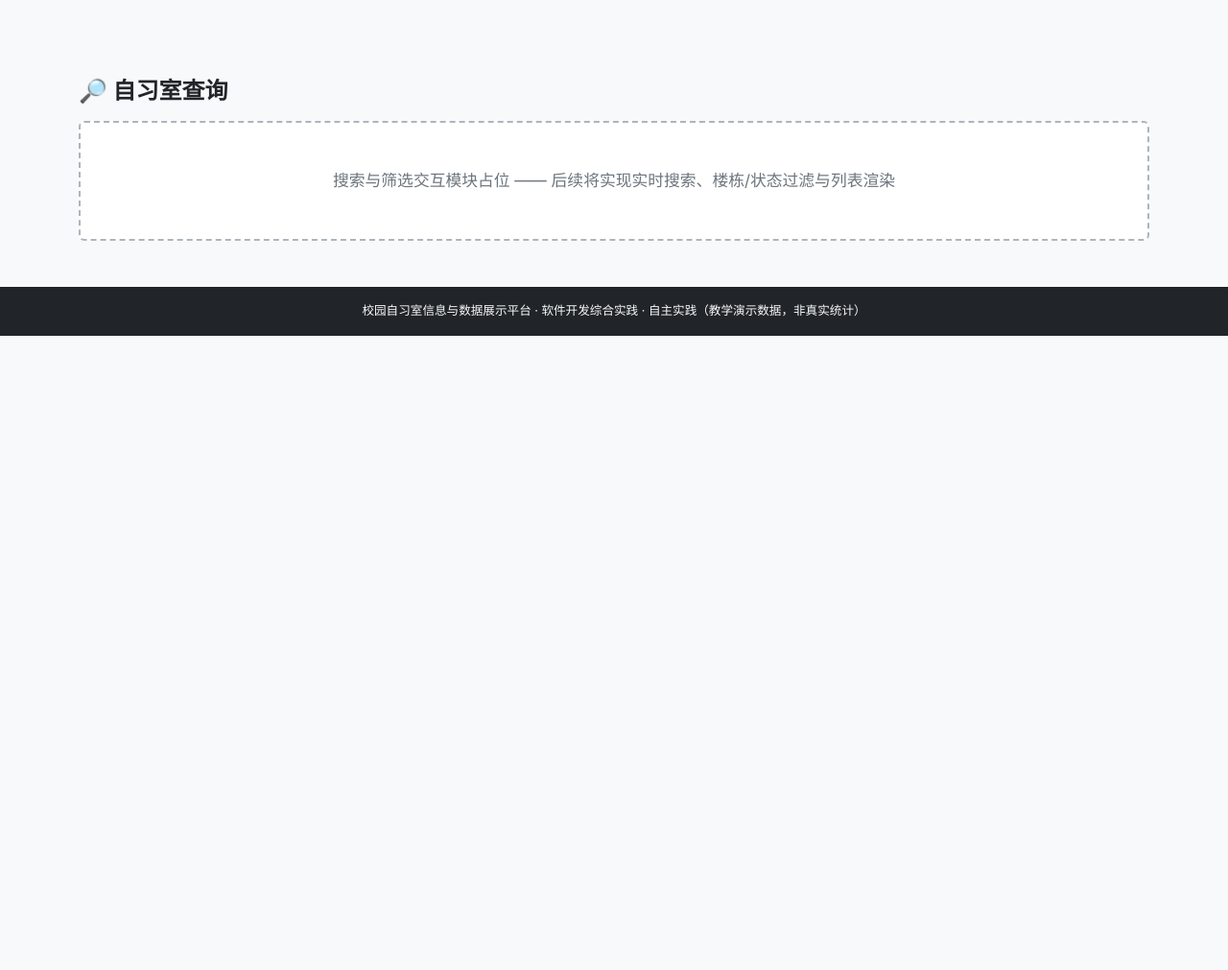
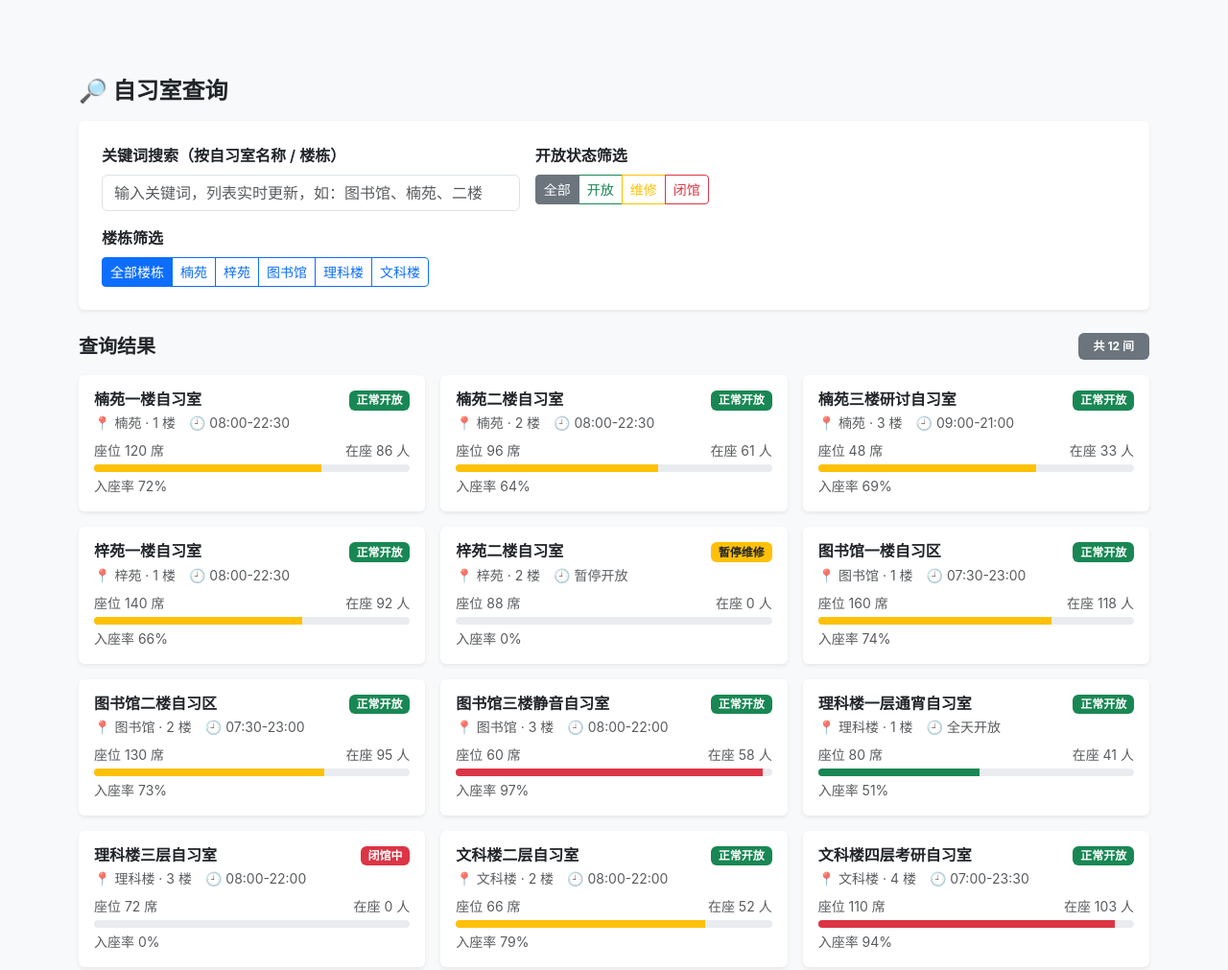
Before and after one commit to CLin-0708/practice-08, a plain HTML site: page index.html in a window 1280 px wide. Shown: the part 1520-2531 px from the top of the page at 96% size. Before the commit the page ends 1870 px from the top, so only its background shows below. Drawn offline with Linux system fonts and the light colour scheme.

Commit message:
feat: 自习室实时搜索与楼栋状态组合筛选及结果列表和无结果提示

```diff
--- a/index.html
+++ b/index.html
@@ -125,12 +125,52 @@
     </div>
   </section>
 
-  <!-- 自习室查询区块（后续填充） -->
+  <!-- 自习室查询区块：实时搜索 + 楼栋/状态筛选 + 结果列表 -->
   <section id="query" class="py-5">
     <div class="container">
       <h2 class="h4 fw-bold mb-3">🔎 自习室查询</h2>
-      <div class="placeholder-box p-5 rounded">
-        搜索与筛选交互模块占位 —— 后续将实现实时搜索、楼栋/状态过滤与列表渲染
+
+      <!-- 查询条件卡片 -->
+      <div class="card border-0 shadow-sm">
+        <div class="card-body p-4">
+          <div class="row g-3">
+            <div class="col-lg-5">
+              <label for="searchInput" class="form-label fw-semibold">关键词搜索（按自习室名称 / 楼栋）</label>
+              <input type="text" class="form-control" id="searchInput"
+                     placeholder="输入关键词，列表实时更新，如：图书馆、楠苑、二楼">
+            </div>
+            <div class="col-lg-7">
+              <label class="form-label fw-semibold d-block">开放状态筛选</label>
+              <div class="btn-group btn-group-sm flex-wrap" role="group" id="statusFilter">
+                <button type="button" class="btn btn-outline-secondary active" data-status="全部">全部</button>
+                <button type="button" class="btn btn-outline-success" data-status="开放">开放</button>
+                <button type="button" class="btn btn-outline-warning" data-status="维修">维修</button>
+                <button type="button" class="btn btn-outline-danger" data-status="闭馆">闭馆</button>
+              </div>
+            </div>
+          </div>
+          <div class="mt-3">
+            <label class="form-label fw-semibold d-block">楼栋筛选</label>
+            <div class="btn-group btn-group-sm flex-wrap" role="group" id="buildingFilter">
+              <button type="button" class="btn btn-outline-primary active" data-building="全部">全部楼栋</button>
+              <button type="button" class="btn btn-outline-primary" data-building="楠苑">楠苑</button>
+              <button type="button" class="btn btn-outline-primary" data-building="梓苑">梓苑</button>
+              <button type="button" class="btn btn-outline-primary" data-building="图书馆">图书馆</button>
+              <button type="button" class="btn btn-outline-primary" data-building="理科楼">理科楼</button>
+              <button type="button" class="btn btn-outline-primary" data-building="文科楼">文科楼</button>
+            </div>
+          </div>
+        </div>
+      </div>
+
+      <!-- 查询结果 -->
+      <div class="d-flex justify-content-between align-items-center mt-4 mb-3">
+        <h5 class="fw-bold mb-0">查询结果</h5>
+        <span id="resultCount" class="badge bg-secondary px-3 py-2">共 0 间</span>
+      </div>
+      <div class="row g-3" id="roomList"></div>
+      <div id="noResult" class="alert alert-info text-center" style="display:none;">
+        😅 没有符合条件的自习室，换个关键词或重置筛选条件试试～
       </div>
     </div>
   </section>
--- a/js/app.js
+++ b/js/app.js
@@ -33,6 +33,7 @@ async function loadData() {
     renderStatCards(data);
     renderBarChart(data);
     renderStatusChart(data);
+    renderRoomList();
   } catch (error) {
     showStatus('danger', '⚠️ 数据加载失败：' + error.message +
       '（直接双击打开会被浏览器拦截，请用本地服务器 http://localhost:8080/practice-08/ 访问）');
@@ -129,6 +130,85 @@ function renderStatusChart(data) {
   });
 }
 
+// ===== 自习室查询：实时搜索 + 楼栋/状态筛选 =====
+const queryState = { keyword: '', building: '全部', status: '全部' };
+
+const searchInputEl = document.getElementById('searchInput');
+const roomListEl = document.getElementById('roomList');
+const resultCountEl = document.getElementById('resultCount');
+const noResultEl = document.getElementById('noResult');
+
+function statusBadge(status) {
+  if (status === '开放') return '<span class="badge bg-success">正常开放</span>';
+  if (status === '维修') return '<span class="badge bg-warning text-dark">暂停维修</span>';
+  return '<span class="badge bg-danger">闭馆中</span>';
+}
+
+function renderRoomList() {
+  if (!state.data) return;
+  const kw = queryState.keyword.trim();
+  const filtered = state.data.rooms.filter(r => {
+    const matchKeyword = !kw || r.name.includes(kw) || r.building.includes(kw);
+    const matchBuilding = queryState.building === '全部' || r.building === queryState.building;
+    const matchStatus = queryState.status === '全部' || r.status === queryState.status;
+    return matchKeyword && matchBuilding && matchStatus;
+  });
+
+  resultCountEl.textContent = '共 ' + filtered.length + ' 间';
+  noResultEl.style.display = filtered.length === 0 ? 'block' : 'none';
+
+  roomListEl.innerHTML = filtered.map(r => {
+    const rate = (r.occupied / r.seats * 100).toFixed(0);
+    return (
+      '<div class="col-md-6 col-lg-4">' +
+        '<div class="card border-0 shadow-sm h-100 room-card">' +
+          '<div class="card-body">' +
+            '<div class="d-flex justify-content-between align-items-start">' +
+              '<h6 class="card-title fw-bold mb-1">' + r.name + '</h6>' +
+              statusBadge(r.status) +
+            '</div>' +
+            '<div class="small text-muted mb-2">📍 ' + r.building + ' · ' + r.floor + ' 楼　🕘 ' + r.hours + '</div>' +
+            '<div class="d-flex justify-content-between small mb-1">' +
+              '<span class="text-muted">座位 ' + r.seats + ' 席</span>' +
+              '<span class="text-muted">在座 ' + r.occupied + ' 人</span>' +
+            '</div>' +
+            '<div class="progress" style="height:8px;">' +
+              '<div class="progress-bar ' + (rate > 85 ? 'bg-danger' : rate > 60 ? 'bg-warning' : 'bg-success') +
+                '" style="width:' + rate + '%"></div>' +
+            '</div>' +
+            '<div class="small text-muted mt-1">入座率 ' + rate + '%</div>' +
+          '</div>' +
+        '</div>' +
+      '</div>');
+  }).join('');
+}
+
+// 绑定搜索（input 事件，边输入边过滤）
+searchInputEl.addEventListener('input', function () {
+  queryState.keyword = searchInputEl.value;
+  renderRoomList();
+});
+
+// 绑定楼栋筛选按钮
+document.getElementById('buildingFilter').addEventListener('click', function (e) {
+  const btn = e.target.closest('button');
+  if (!btn) return;
+  this.querySelectorAll('button').forEach(b => b.classList.remove('active'));
+  btn.classList.add('active');
+  queryState.building = btn.dataset.building;
+  renderRoomList();
+});
+
+// 绑定状态筛选按钮
+document.getElementById('statusFilter').addEventListener('click', function (e) {
+  const btn = e.target.closest('button');
+  if (!btn) return;
+  this.querySelectorAll('button').forEach(b => b.classList.remove('active'));
+  btn.classList.add('active');
+  queryState.status = btn.dataset.status;
+  renderRoomList();
+});
+
 // 图表自适应
 window.addEventListener('resize', function () {
   if (barChart) barChart.resize();
```
